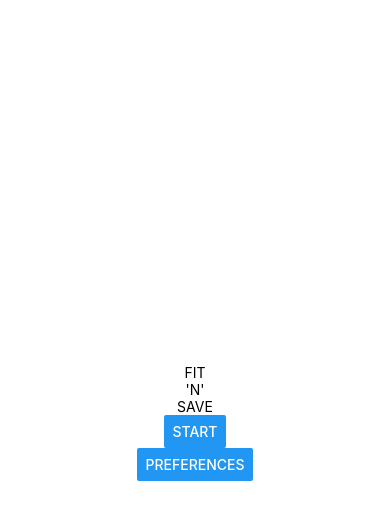
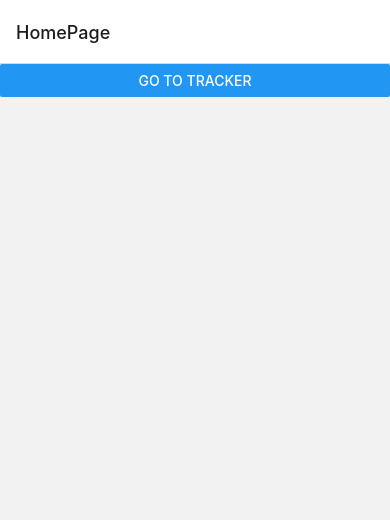
Before and after one commit to Kasperejros/FitNSave, a React Native app: screen /Home in a window 390 px wide. Shown: the top 520 px of the page. Built offline with nearby package versions, Linux system fonts and the light colour scheme.

Commit message:
add navigation

```diff
--- a/App.js
+++ b/App.js
@@ -1,23 +1,22 @@
-import { StatusBar } from 'expo-status-bar';
+import { NavigationContainer } from '@react-navigation/native';
 import { StyleSheet, Text, Button, View, Alert } from 'react-native';
+import { HomePage, Tracker } from './HomePage'
+import { createNativeStackNavigator } from '@react-navigation/native-stack';
+
+const Stack = createNativeStackNavigator();
 
 export default function App() {
-  console.log('dupa')
   return (
-    <View style={styles.container}>
-      <Text>FIT</Text>
-      <Text>'N'</Text>
-      <Text>SAVE</Text>
-      <Button
-        onPress={() => Alert.alert('START')}
-        title="Start"
-      />
-      <Button
-      onPress={() => Alert.alert('CONFIG')}
-      title="Preferences"
-      />
-      <StatusBar style="auto" />
-    </View>
+    <NavigationContainer>
+      <Stack.Navigator>
+        <Stack.Screen
+          name="Home"
+          component={HomePage}
+          options={{ title: 'HomePage' }}
+        />
+        <Stack.Screen name="Tracker" component={Tracker} />
+      </Stack.Navigator>
+    </NavigationContainer>
   );
 }
 
--- /dev/null
+++ b/HomePage.js
@@ -0,0 +1,17 @@
+import React from 'react';
+import { StyleSheet, Text, Button, View, Alert } from 'react-native';
+
+export const HomePage = ({ navigation }) => {
+  return (
+    <Button
+      title="Go to Tracker"
+      onPress={() =>
+        navigation.navigate('Tracker')
+      }
+    />
+  );
+};
+
+export const Tracker = ({ navigation, route }) => {
+  return <Text>Route to tracker</Text>;
+};
--- a/package.json
+++ b/package.json
@@ -10,12 +10,16 @@
     "eject": "expo eject"
   },
   "dependencies": {
+    "@react-navigation/native": "^6.0.10",
+    "@react-navigation/native-stack": "^6.6.1",
     "expo": "~44.0.0",
     "expo-status-bar": "~1.2.0",
     "react": "17.0.1",
     "react-dom": "17.0.1",
     "react-native": "0.64.3",
-    "react-native-web": "0.17.1"
+    "react-native-web": "0.17.1",
+    "react-native-screens": "~3.10.1",
+    "react-native-safe-area-context": "3.3.2"
   },
   "devDependencies": {
     "@babel/core": "^7.12.9"
```
Also changed, not shown: DistanceTracker.js (deleted, +0 -7 lines), 1 other file (tests, documents, lock files or other folders).
